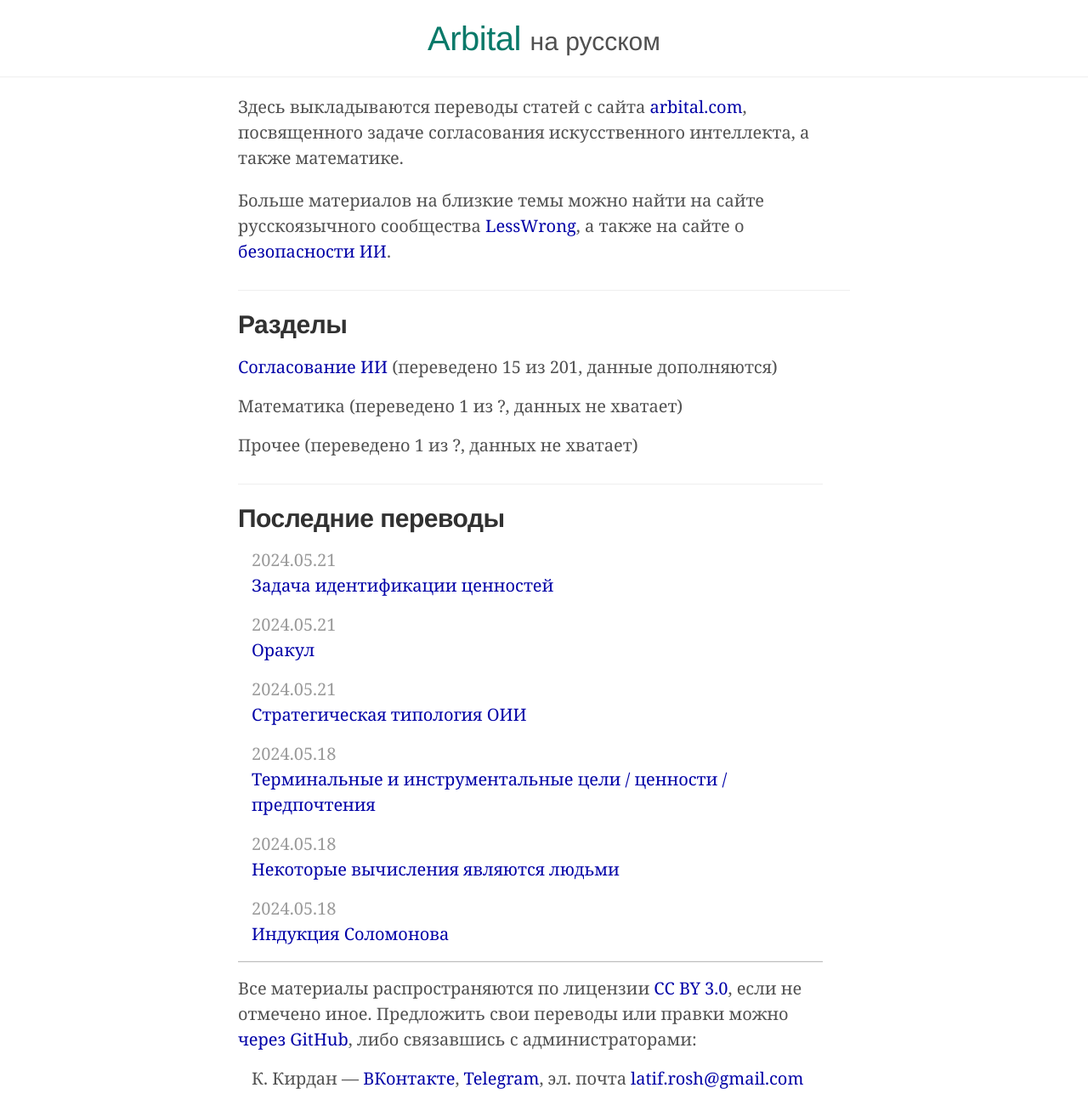
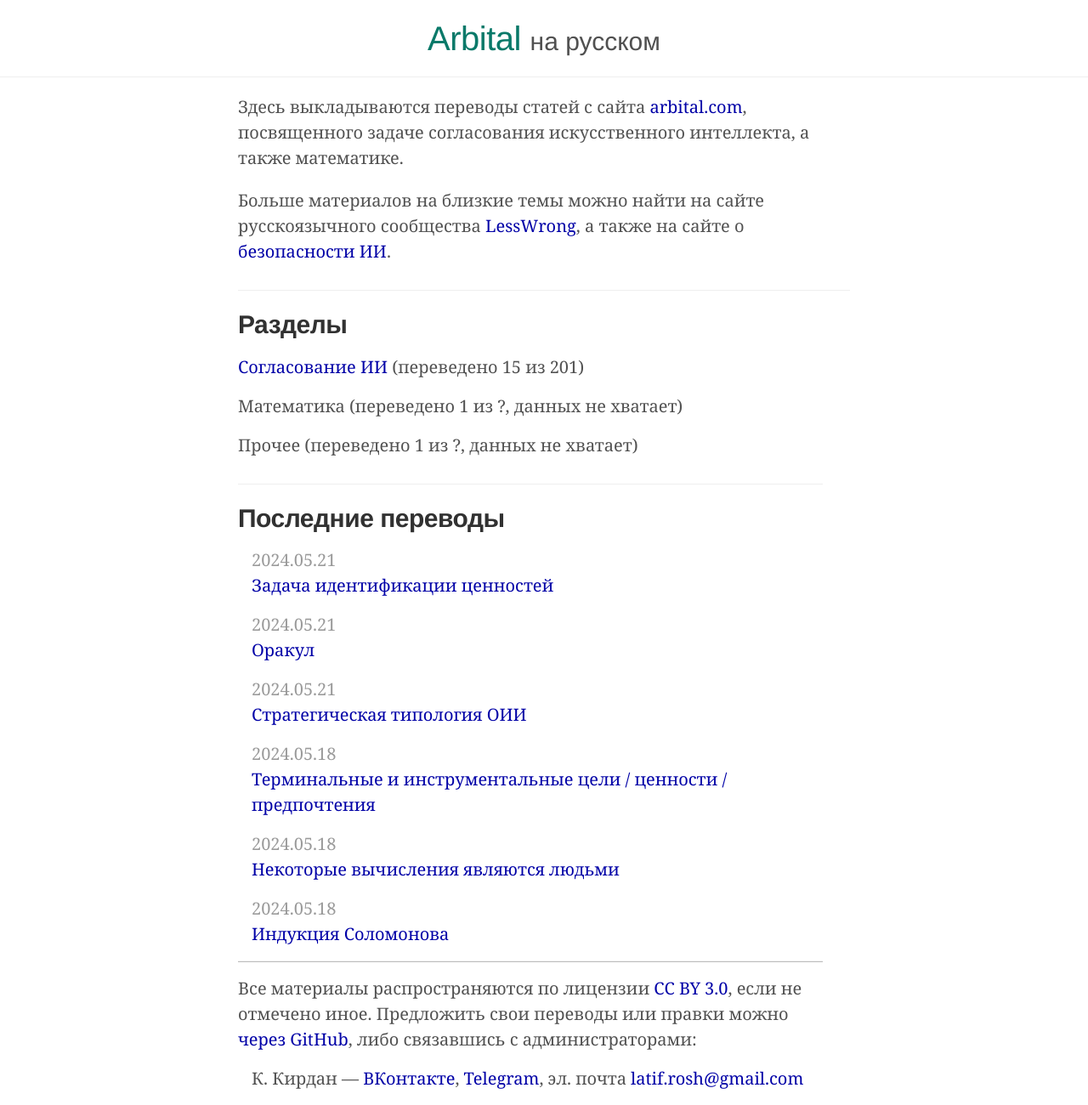
Before and after one commit to Arbital-RU/arbital-ru.github.io, a Jekyll site: the page built from index.md, in a window 1280 px wide. Shown: the whole page at 85% size. Built offline with Jekyll 4.4.1, drawn with Linux system fonts in a browser that asks for light colours.

Commit message:
Update index.md

```diff
--- a/index.md
+++ b/index.md
@@ -14,7 +14,7 @@ excerpt: "Здесь выкладываются переводы статей с
 
 {% assign a = site.data.p | where: "domains", "AI" %}
 {% assign b = a | where: "translated", true %}
-<div class="post" style="margin:16px 16px 0 0"><a href="/explore/ai_alignment">Согласование ИИ</a> (переведено {{ b.size }} из {{ a.size }}, данные дополняются)</div>
+<div class="post" style="margin:16px 16px 0 0"><a href="/explore/ai_alignment">Согласование ИИ</a> (переведено {{ b.size }} из {{ a.size }})</div>
 
 {% assign a = site.data.p | where: "domains", "math" %}
 {% assign b = a | where: "translated", true %}
```
